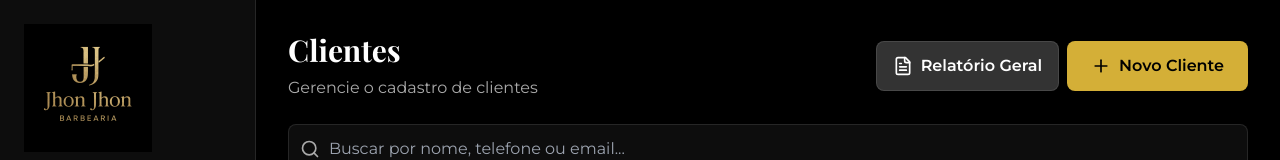
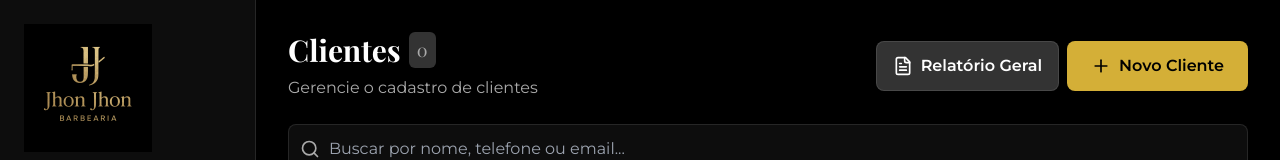
Before and after one commit to moacyfilho/jhonjhon-adm, a Next.js app: page /clientes in a window 1280 px wide. Shown: the top 160 px of the page. Built offline with nearby package versions, Linux system fonts and the light colour scheme; no server answers.

Commit message:
Show total clients count on clients page

```diff
--- a/app/(dashboard)/clientes/page.tsx
+++ b/app/(dashboard)/clientes/page.tsx
@@ -256,8 +256,13 @@ export default function ClientsPage() {
       {/* Header */}
       <div className="flex flex-col md:flex-row md:items-center md:justify-between gap-4">
         <div>
-          <h1 className="text-3xl font-bold text-foreground mb-2">
+          <h1 className="text-3xl font-bold text-foreground mb-2 flex items-center gap-2">
             Clientes
+            {!loading && (
+              <span className="text-lg font-normal text-muted-foreground bg-secondary px-2 py-1 rounded-md">
+                {clients.length}
+              </span>
+            )}
           </h1>
           <p className="text-muted-foreground">
             Gerencie o cadastro de clientes
```
